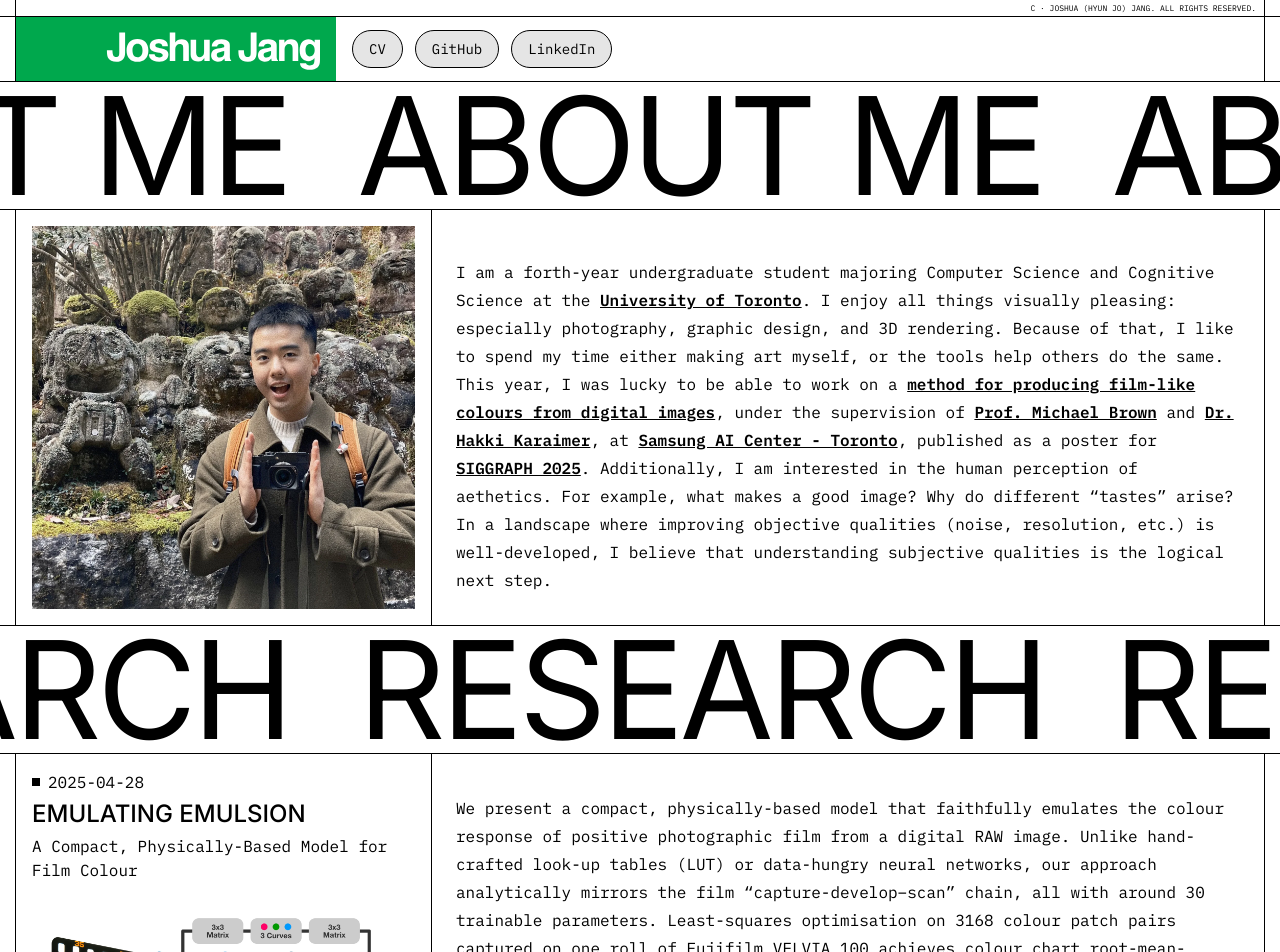
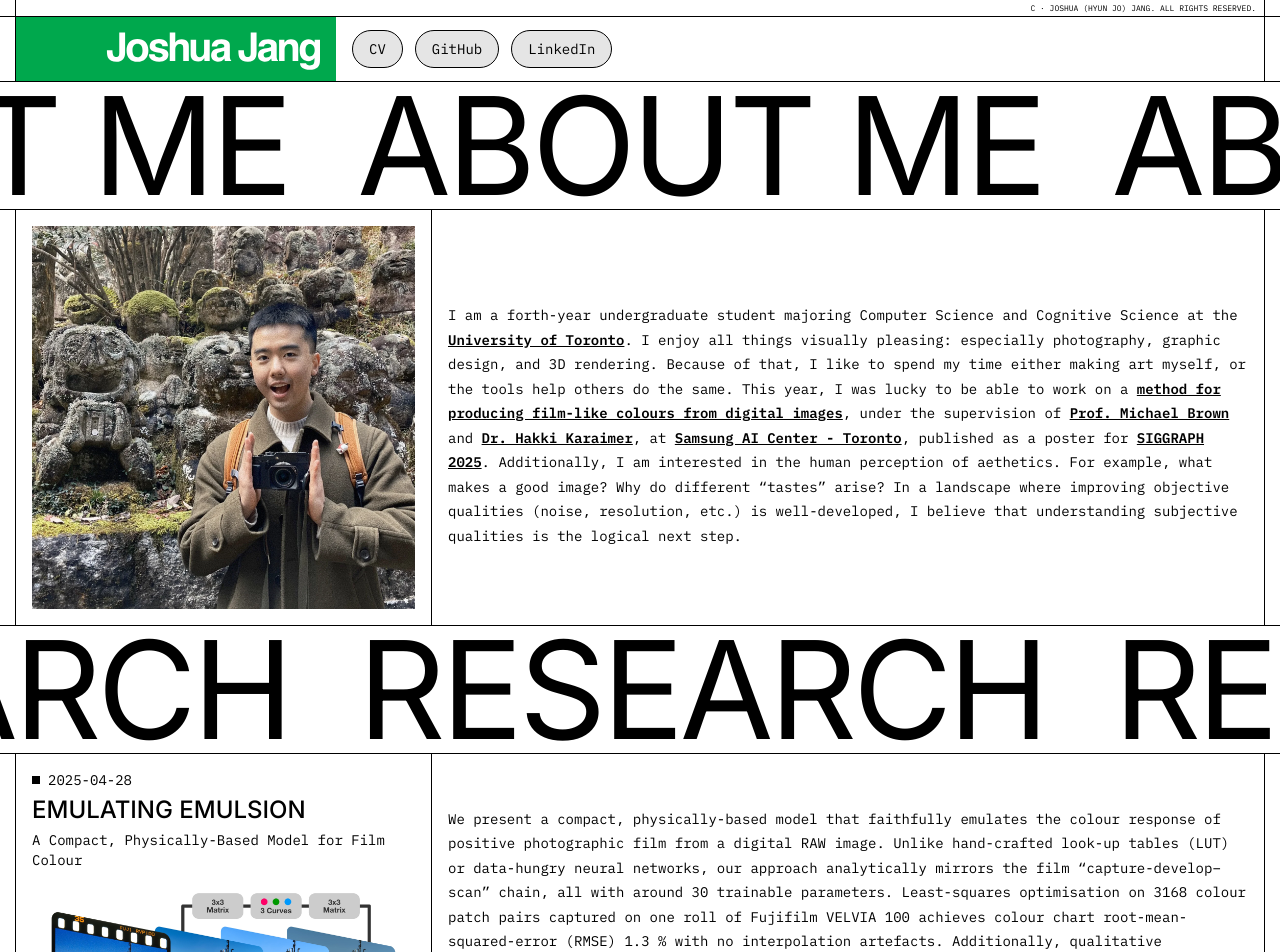
Before and after one commit to musicofmusix/musicofmusix.github.io, a Jekyll site: the page built from index.html, in a window 1280 px wide. Shown: the top 952 px of the page. Built offline with Jekyll 4.4.1, drawn with Linux system fonts in a browser that asks for light colours.

Commit message:
Text size, padding fixes

```diff
--- a/_includes/home/content_about.html
+++ b/_includes/home/content_about.html
@@ -11,7 +11,7 @@
             <img class="w-full h-auto" src="{{ post.thumbnail }}">
         </div>
         <div class="sm:w-2/3 xl:w-2/3 flex flex-col justify-center items-center h-full p-2">
-            <div class="markdown w-full font-normal font-[IBM_Plex_Mono] text-base p-4 text-left break-words">
+            <div class="markdown w-full font-normal font-[IBM_Plex_Mono] text-base p-2 text-left break-words">
                 {{ post.content | markdownify }}
             </div>
         </div>
--- a/_includes/home/content_compact.html
+++ b/_includes/home/content_compact.html
@@ -10,11 +10,11 @@
         <a class="group bg-white hover:bg-black flex flex-col justify-between p-2 gap-1 outline-1 outline-black" href="{{ post.url }}">
           <div class="flex flex-row items-center">
               <div class="w-2 h-2 bg-black group-hover:bg-white mr-2"></div>
-              <div class="font-normal font-[IBM_Plex_Mono] text-black group-hover:text-white break-words">
+              <div class="font-normal font-[IBM_Plex_Mono] text-sm text-black group-hover:text-white break-words">
                 {{ post.date | date: "%Y-%m-%d" }}
               </div>
           </div>
-          <div class="font-medium font-[Inter] text-2xl text-black group-hover:text-white uppercase break-words">
+          <div class="flex-1 font-medium font-[Inter] text-2xl text-black group-hover:text-white uppercase break-words">
             {{ post.title }}
           </div>
           <div class="relative w-full aspect-[2/3] overflow-hidden">
--- a/_includes/home/content_full.html
+++ b/_includes/home/content_full.html
@@ -11,20 +11,20 @@
                 <div class="flex flex-col gap-1">
                     <div class="flex flex-row items-center">
                         <div class="w-2 h-2 bg-black mr-2"></div>
-                        <div class="font-normal font-[IBM_Plex_Mono] break-words">
+                        <div class="font-normal font-[IBM_Plex_Mono] text-sm break-words">
                             {{ post.date | date: "%Y-%m-%d" }}
                         </div>
                     </div>
                     <div class="font-medium font-[Inter] text-2xl uppercase break-words">
                         {{ post.title }}
                     </div>
-                    <div class="font-normal font-[IBM_Plex_Mono] text-base break-words">
-                        {{ post.subtitle | markdownify }}
+                    <div class="font-normal font-[IBM_Plex_Mono] text-sm break-words">
+                        {{ post.subtitle }}
                     </div>
                 </div>
                 <img class="w-full h-auto" src="{{ post.thumbnail }}">
-                <div class="font-normal font-[IBM_Plex_Mono] text-base break-words">
-                    {{ post.comment | markdownify }}
+                <div class="font-normal font-[IBM_Plex_Mono] text-sm break-words">
+                    {{ post.comment }}
                 </div>
 
             </div>
@@ -33,7 +33,7 @@
                 <div class="flex-grow"></div>
 
                 <!-- Centered Text -->
-                <div class="markdown w-full font-normal font-[IBM_Plex_Mono] text-base p-4 text-left break-words">
+                <div class="markdown w-full font-normal font-[IBM_Plex_Mono] p-2 text-left break-words">
                     {{ post.abstract | markdownify }}
                 </div>
 
@@ -41,7 +41,7 @@
                 <div class="flex-grow"></div>
 
                 <!-- Button at the bottom -->
-                <a class="w-full inline-flex items-center justify-center px-4 py-2 font-[IBM_Plex_Mono] text-black bg-neutral-200 border-1 border-black rounded-full hover:text-white hover:bg-black"
+                <a class="w-full inline-flex items-center justify-center px-4 py-2 font-[IBM_Plex_Mono] text-sm text-black bg-neutral-200 border-1 border-black rounded-full hover:text-white hover:bg-black"
                 href="{{ post.url }}">
                     See more
                 </a>
--- a/assets/css/styles.css
+++ b/assets/css/styles.css
@@ -3,7 +3,7 @@
 /* === General Markdown Styling === */
 .markdown {
   color: black;
-
+  font-size: 0.875rem;
 }
 
 .markdown p {
--- a/assets/css/styles_tailwind.css
+++ b/assets/css/styles_tailwind.css
@@ -577,6 +577,7 @@
 }
 .markdown {
   color: black;
+  font-size: 0.875rem;
 }
 .markdown p {
   padding-top: 1rem;
```
